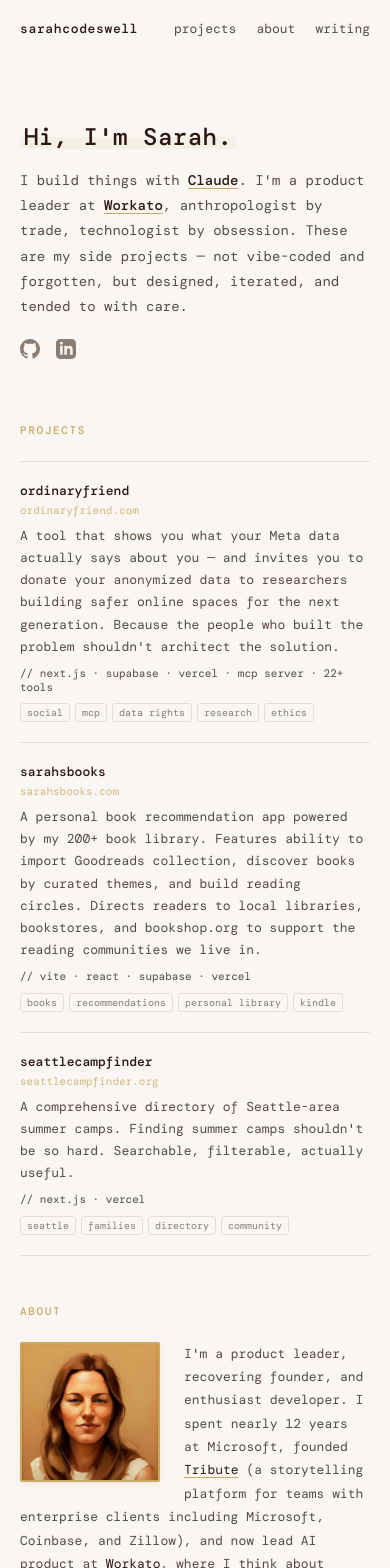
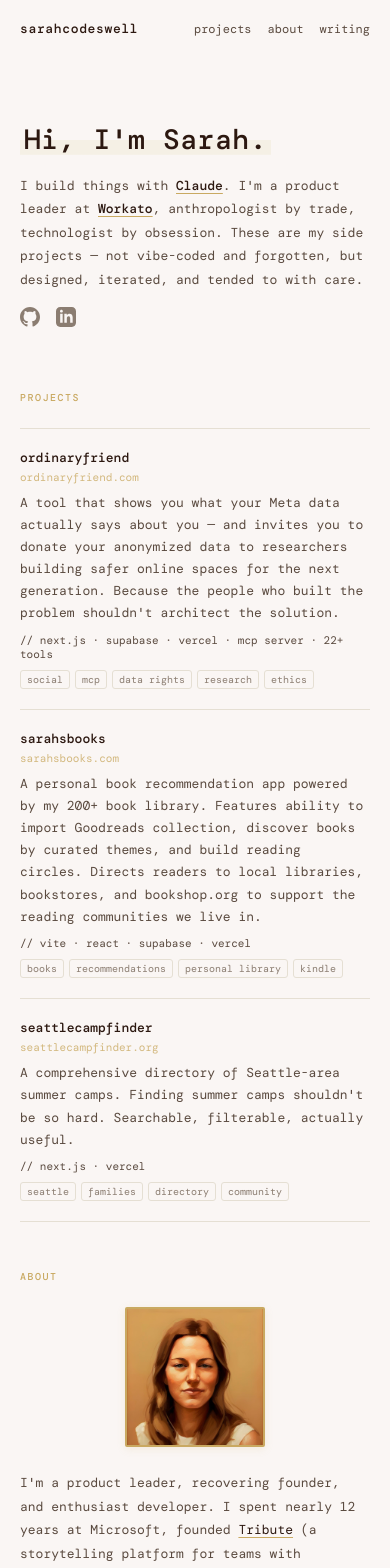
Before and after one commit to sarahcodeswell/portfolio, a Next.js app: page / in a window 390 px wide. Shown: the top 1568 px of the page. Built offline with nearby package versions, Linux system fonts and the light colour scheme; a web font is replaced by a local one.

Commit message:
Enhance mobile responsiveness

```diff
--- a/styles/Home.module.css
+++ b/styles/Home.module.css
@@ -399,8 +399,25 @@
     padding: 0 1.25rem;
   }
 
+  .nav {
+    gap: 1rem;
+    flex-wrap: wrap;
+  }
+
+  .navLink {
+    font-size: 12px;
+  }
+
   .heroName {
-    font-size: 1.5rem;
+    font-size: 1.75rem;
+  }
+
+  .heroBio {
+    font-size: 13px;
+  }
+
+  .socialLinks {
+    margin-top: 1rem;
   }
 
   .projectHeader {
@@ -408,7 +425,17 @@
     gap: 0.25rem;
   }
 
-  .nav {
-    gap: 1.25rem;
+  .portrait {
+    float: none;
+    display: block;
+    margin: 0 auto 1.5rem;
+  }
+
+  .about {
+    text-align: left;
+  }
+
+  .sectionLabel {
+    font-size: 10px;
   }
 }
```
